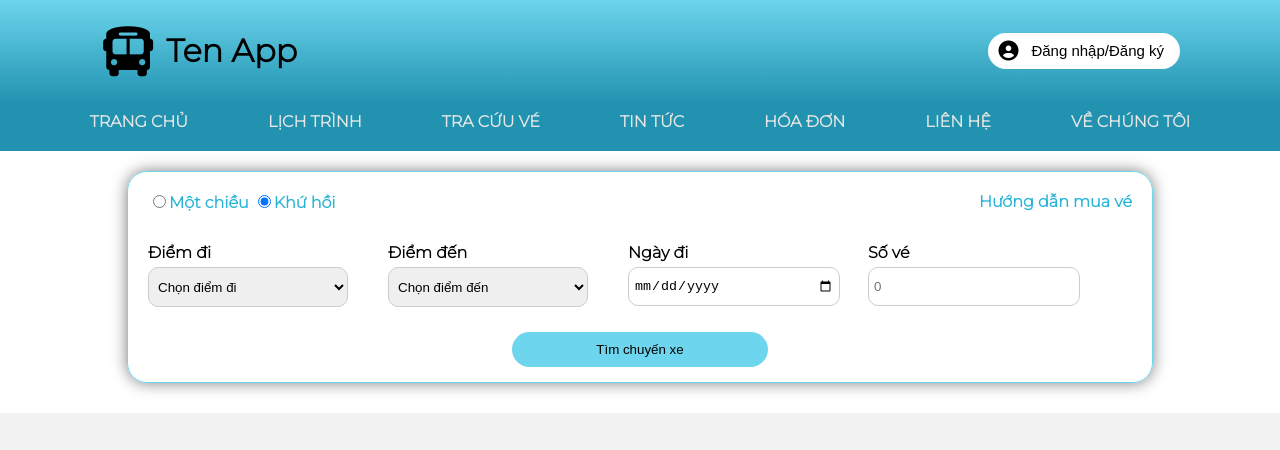
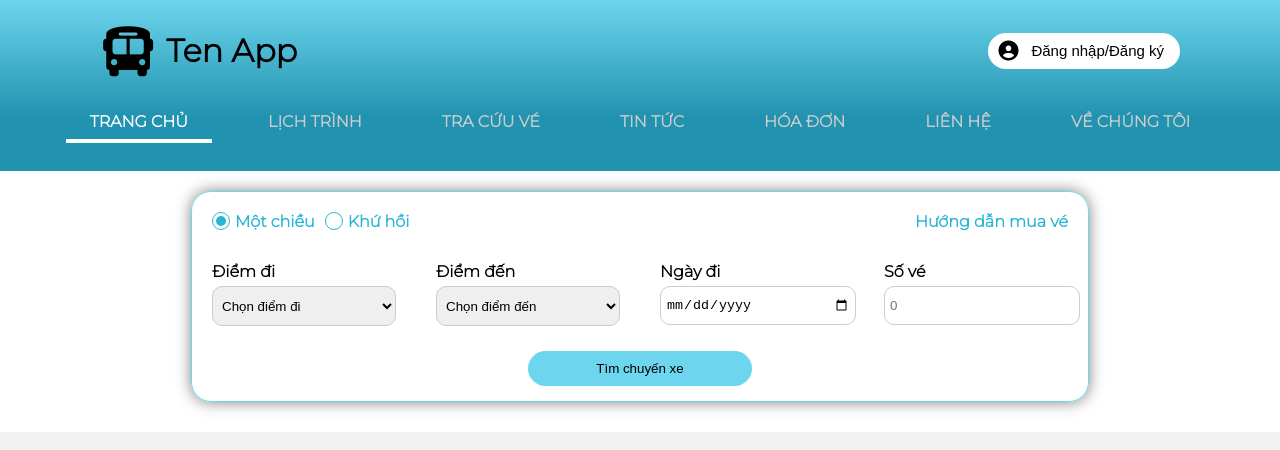
Before and after one commit to UIT21522183/IS220-Project, a plain HTML site: page Page/HomePage/HomePage.html in a window 1280 px wide. Shown: the top 450 px of the page. Drawn offline with nearby package versions, Linux system fonts and the light colour scheme.

Commit message:
fix homepage 1 tí

```diff
--- a/Page/HomePage/HomePage.css
+++ b/Page/HomePage/HomePage.css
@@ -54,27 +54,84 @@ header {
 }
 
 .navbar ul li a {
-    color: #e6e6e6;
+    color: #cccccc;
     text-align: center;
     padding: 10px 40px;
     text-decoration: none;
     text-transform: uppercase;
     font-weight: bold;
 }
-
+.navbar ul li .line {
+    border: 2px solid white;
+    visibility: hidden;
+    width: 80%;
+}
+.navbar ul li a.active {
+    color: white;
+    font-size: 16px;
+}
+.navbar ul li a.active + .line {
+    visibility: visible;
+}
 .navbar ul li a:hover {
     color: white;
     font-size: 16px;
 }
+@media screen and (max-width: 768px) {
+    .navbar ul {
+        display: none;
+    }
+    .searchContainer{
+        flex-direction: column;
+    }
 
+}
+.searchContainer{
+    display: flex;
+}
 form {
     display: flex;
     border: 1px solid #6dd5ed;
-    width: 80%;
+    width: 70%;
     border-radius: 20px;
     flex-direction: column;
     margin-top: 20px;
     box-shadow: 0 0 15px rgba(0, 0, 0, 0.5);
+}
+
+.chieu {
+    display: none;
+}
+.radio-container{
+    display: flex;
+    margin-right: 10px;
+}
+.radio-container span{
+    margin-left: 5px;
+}
+.custom-radio {
+    display: inline-block;
+    width: 16px;
+    height: 16px;
+    border-radius: 50%;
+    border: 1px solid #29b4d6;
+    position: relative;
+    cursor: pointer;
+}
+
+.custom-radio .inner-circle {
+    display: none;
+    position: absolute;
+    top: 20%;
+    right: 18%;
+    width: 10px;
+    height: 10px;
+    border-radius: 50%;
+}
+
+.chieu:checked + .custom-radio .inner-circle {
+    display: block;
+    background-color: #29b4d6;
 }
 
 .chonThongTin {
--- a/Page/HomePage/HomePage.html
+++ b/Page/HomePage/HomePage.html
@@ -12,6 +12,27 @@
     <link
         href="https://fonts.googleapis.com/css2?family=Inter:wght@300&family=Kaushan+Script&family=Montserrat:wght@300&display=swap"
         rel="stylesheet">
+    <script src="https://ajax.googleapis.com/ajax/libs/jquery/3.6.0/jquery.min.js"></script>
+    <script>
+        $(document).ready(function () {
+            $('.chieu').change(function () {
+                console.log("chieu thay doi");
+                var isSelected = $('#2chieu').is(':checked');
+                console.log(isSelected);
+                if (isSelected)
+                    $('#ngayve').css('display', 'block');
+                else
+                    $('#ngayve').css('display', 'none');
+            })
+            $('.navbar ul li').mouseenter(function () {
+                $(this).find('.line').css('visibility', 'visible');
+            }).mouseleave(function () {
+                if (!$(this).find('a').hasClass('active'))
+                    $(this).find('.line').css('visibility', 'hidden');
+            });
+        })
+
+    </script>
 </head>
 
 <body>
@@ -28,28 +49,55 @@
         </div>
         <div class="navbar">
             <ul>
-                <li><a class="active" href="#home">Trang chủ</a></li>
-                <li><a href="#">Lịch trình</a></li>
-                <li><a href="#">Tra cứu vé</a></li>
-                <li><a href="#">Tin tức</a></li>
-                <li><a href="#">Hóa đơn</a></li>
-                <li><a href="#">Liên hệ</a></li>
-                <li><a href="#">Về chúng tôi</a></li>
+                <li>
+                    <a class="active" href="#home">Trang chủ</a>
+                    <hr class="line">
+                </li>
+                <li><a href="#">Lịch trình</a>
+                    <hr class="line">
+                </li>
+                <li><a href="#">Tra cứu vé</a>
+                    <hr class="line">
+                </li>
+                <li><a href="#">Tin tức</a>
+                    <hr class="line">
+                </li>
+                <li><a href="#">Hóa đơn</a>
+                    <hr class="line">
+                </li>
+                <li><a href="#">Liên hệ</a>
+                    <hr class="line">
+                </li>
+                <li><a href="#">Về chúng tôi</a>
+                    <hr class="line">
+                </li>
             </ul>
         </div>
     </header>
     <form>
         <div
-            style="display: flex; justify-content: space-between; margin-top: 20px; color: #29b4d6; font-weight: bold;">
-            <div style="margin-left: 20px;">
-                <input type="radio" name="chieu" value="1chieu" checked>Một chiều
-                <input type="radio" name="chieu" value="2chieu" checked>Khứ hồi
+            style="display: flex; justify-content: space-between; margin-top: 20px; color: #29b4d6; font-weight: bold; ">
+            <div style="margin-left: 20px; display: flex;">
+                <div class="radio-container">
+                    <input type="radio" name="chieu" class="chieu" id="1chieu" checked>
+                    <label for="1chieu" class="custom-radio">
+                        <span class="inner-circle"></span>
+                    </label>
+                    <span>Một chiều</span>
+                </div>
+                <div class="radio-container">
+                    <input type="radio" name="chieu" class="chieu" id="2chieu">
+                    <label for="2chieu" class="custom-radio">
+                        <span class="inner-circle"></span>
+                    </label>
+                    <span>Khứ hồi</span>
+                </div>
             </div>
             <div style="margin-right: 20px;">
                 Hướng dẫn mua vé
             </div>
         </div>
-        <div style="display: flex;">
+        <div class="searchContainer">
             <div class="chonThongTin">
                 <h4>Điểm đi</h4>
                 <select name="diemdi" id="diemdi">
@@ -80,6 +128,10 @@
             </div>
             <div class="chonThongTin">
                 <h4>Ngày đi</h4>
+                <input type="date" class="selectDate">
+            </div>
+            <div class="chonThongTin" style="display: none;" id="ngayve">
+                <h4>Ngày về</h4>
                 <input type="date" class="selectDate">
             </div>
             <div class="chonThongTin">
@@ -212,15 +264,17 @@
     <div class="footer">
         <div class="leftContainer">
             <div class="h4">TRUNG TÂM TỔNG ĐÀI & CSKH</div>
-            <div style="color: #29b4d6; margin-top: 1px; font-size: large; font-weight: bold; margin-bottom: 20px;">1900 9067</div>
+            <div style="color: #29b4d6; margin-top: 1px; font-size: large; font-weight: bold; margin-bottom: 20px;">1900
+                9067</div>
             <div class="h4">CÔNG TY CỔ PHẦN XE KHÁCH PHƯƠNG TRANG - FUTA BUS LINES</div>
-            <div class="h5">Địa chỉ: <span class="black">Số 01 Tô Hiến Thành, Phường 3, Thành phố Đà Lạt, Tỉnh Lâm Đồng, Việt Nam.</span></div>
+            <div class="h5">Địa chỉ: <span class="black">Số 01 Tô Hiến Thành, Phường 3, Thành phố Đà Lạt, Tỉnh Lâm Đồng,
+                    Việt Nam.</span></div>
             <div class="h5">Email: <span style="color: #29b4d6;">hotro@futa.vn</span></div>
             <div class="h5">Số điện thoại: <span class="black">0123456789</span></div>
         </div>
         <div class="rightContainer">
             <div>
-                <div class= "h4">FUTA Bus Lines</div>
+                <div class="h4">FUTA Bus Lines</div>
                 <ul>
                     <li>Về chúng tôi</li>
                     <li>Lịch trình</li>
```
